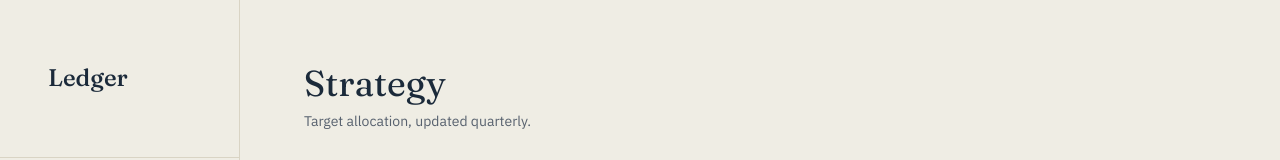
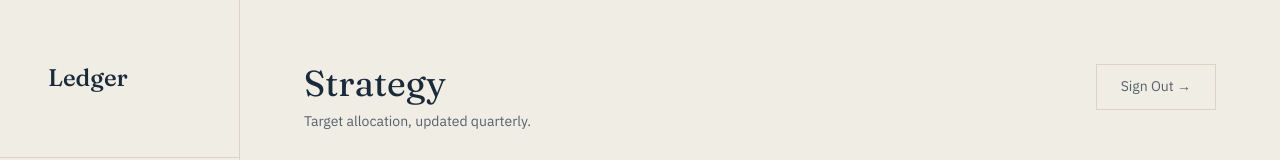
Before and after one commit to RonenTGreat/Portfolio_Tracker_System, a Next.js app: page /strategy in a window 1280 px wide. Shown: the top 160 px of the page. Built offline with nearby package versions, Linux system fonts and the light colour scheme; no server answers; the database is empty.

Commit message:
feat: add top-right Sign Out button to all page headers

```diff
--- /dev/null
+++ b/src/components/shell/header-sign-out.tsx
@@ -0,0 +1,32 @@
+"use client";
+
+import { usePathname, useRouter } from "next/navigation";
+
+export function HeaderSignOut() {
+  const pathname = usePathname();
+  const router = useRouter();
+
+  if (pathname === "/sign-in" || pathname.startsWith("/invite")) {
+    return null;
+  }
+
+  async function handleSignOut() {
+    try {
+      await fetch("/api/auth/sign-out", { method: "POST" });
+      router.push("/sign-in");
+      router.refresh();
+    } catch {
+      window.location.href = "/sign-in";
+    }
+  }
+
+  return (
+    <button
+      type="button"
+      onClick={handleSignOut}
+      className="type-body-sm inline-flex items-center gap-1 text-ink-soft hover:text-ledger-red transition-colors border border-rule px-3 py-1.5 bg-paper"
+    >
+      Sign Out →
+    </button>
+  );
+}
--- a/src/components/ui/page-header.tsx
+++ b/src/components/ui/page-header.tsx
@@ -4,6 +4,8 @@
  * Title left, primary action right. No logo treatment here; the wordmark lives
  * at the top of the nav rail.
  */
+
+import { HeaderSignOut } from "@/components/shell/header-sign-out";
 
 export function PageHeader({
   title,
@@ -22,10 +24,14 @@ export function PageHeader({
           <p className="type-body-sm m-0 text-ink-soft">{subtitle}</p>
         )}
       </div>
-      {action && <div className="shrink-0">{action}</div>}
+      <div className="flex items-center gap-3 shrink-0">
+        {action}
+        <HeaderSignOut />
+      </div>
     </header>
   );
 }
+
 
 /**
  * A dashboard section. Separated by a rule rather than wrapped in a card —
```
